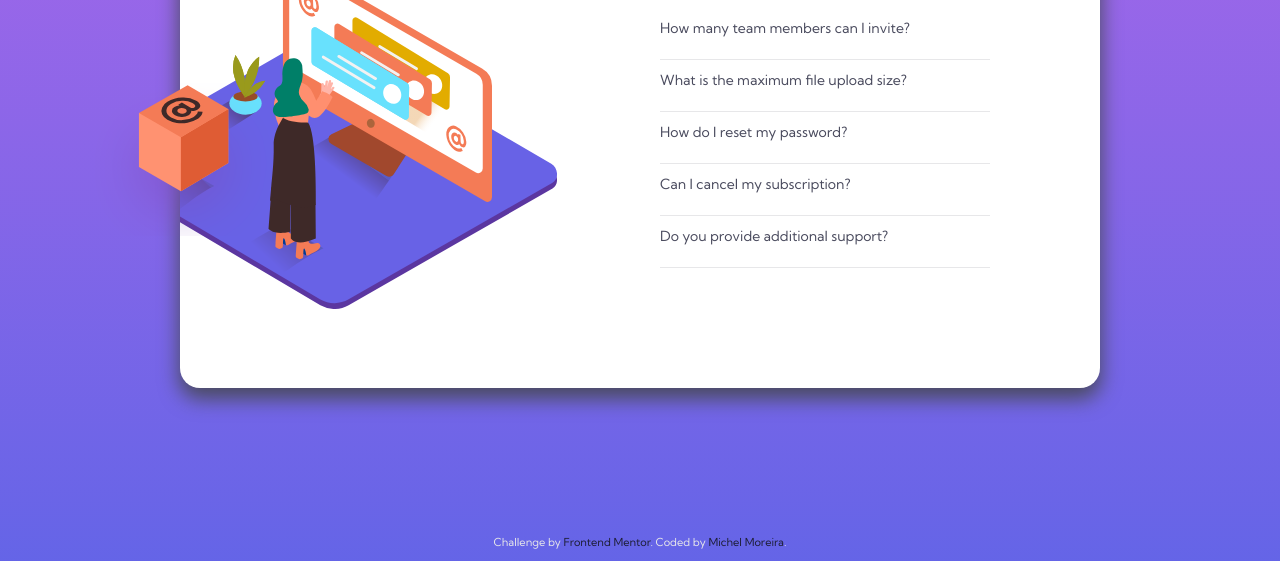
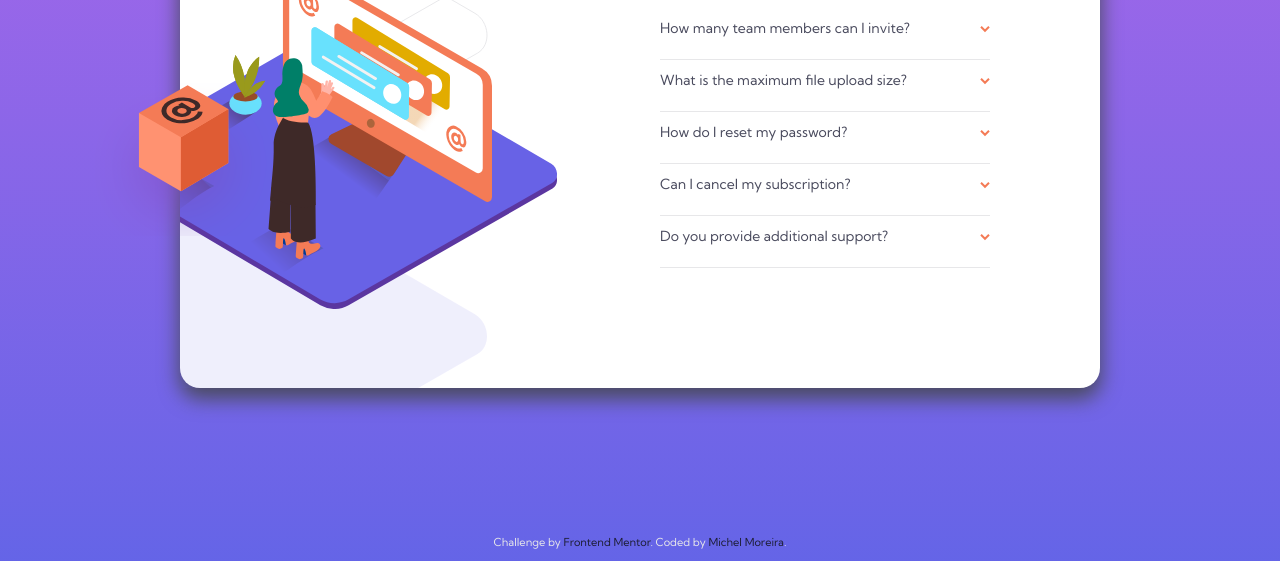
Before and after one commit to michel-moreira/faq-accordion-card, a plain HTML site: page index.html in a window 1280 px wide. Shown: the part 266-827 px from the top of the page. Drawn offline with Linux system fonts and the light colour scheme.

Commit message:
minor changes

```diff
--- a/src/styles/responsive.css
+++ b/src/styles/responsive.css
@@ -25,7 +25,7 @@
     overflow: visible;
     width: 100%;
     position: relative;
-    background: url(/src/images/bg-pattern-mobile.svg) no-repeat center top;
+    background: url(../images/bg-pattern-mobile.svg) no-repeat center top;
   }
   .container-faq .image-container picture .image-faq {
     top: -17%;
--- a/src/styles/style.css
+++ b/src/styles/style.css
@@ -26,7 +26,6 @@ main {
   margin: 2rem;
   border-radius: 2rem;
   box-shadow: 0px 10px 20px 1px var(--very-dark-grayish-blue);
-  padding: 6rem 0;
   width: 920px;
 }
 .container-faq::before {
@@ -51,7 +50,7 @@ main {
   overflow: auto;
   width: 50%;
   position: relative;
-  background: url(../src/images/bg-pattern-desktop.svg) no-repeat left 130% center;
+  background: url(../images/bg-pattern-desktop.svg) no-repeat left 130% center;
 }
 .container-faq .image-container picture .image-faq {
   position: absolute;
@@ -63,6 +62,7 @@ main {
 .container-faq .faq {
   padding: 0 11rem 5rem 2rem;
   display: flex;
+  margin: 6rem 0;
   justify-content: space-evenly;
   flex-direction: column;
   width: 50%;
@@ -112,12 +112,12 @@ main {
   display: none;
 }
 .container-faq .faq .faq-list li details summary::after {
-  content: url(../src/images/icon-arrow-down.svg);
+  content: url(../images/icon-arrow-down.svg);
   transition: 0.4s ease-in-out;
   cursor: pointer;
 }
 .container-faq .faq .faq-list li details[open] summary::after {
-  content: url(../src/images/icon-arrow-down.svg);
+  content: url(../images/icon-arrow-down.svg);
   transition: 0.4s ease-in-out;
   transform: rotate(180deg);
   cursor: pointer;
```
